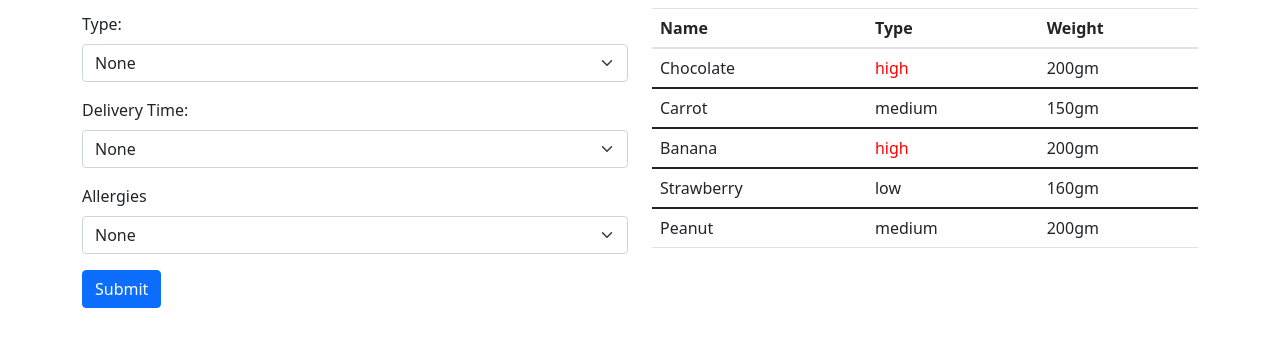
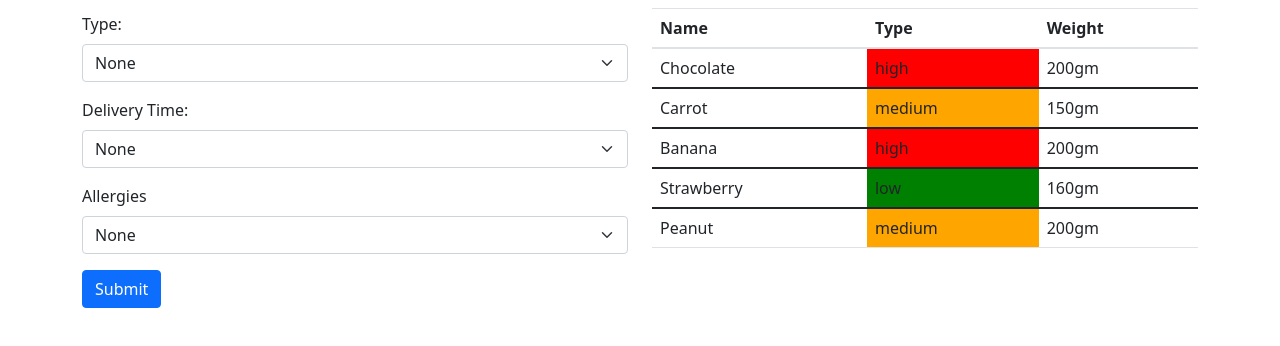
Before and after one commit to Sara-Hasan/HTML-CSS-JS-Assessment-Task, a plain HTML site: page HTML CSS JS Assessment Task/index.html in a window 1280 px wide. Shown: the part 266-612 px from the top of the page. Drawn offline with nearby package versions, Linux system fonts and the light colour scheme.

Commit message:
create file

```diff
--- a/HTML CSS JS Assessment Task/index.html
+++ b/HTML CSS JS Assessment Task/index.html
@@ -101,7 +101,7 @@
                       <a style="text-decoration:none;" href="https://www.zeitverschiebung.net/en/city/292968">
                     </h2> <iframe src="https://www.zeitverschiebung.net/clock-widget-iframe-v2?language=en&size=large&timezone=Asia%2FDubai&show=hour_minute" width="100%" height="140" frameborder="0" seamless>
                     </iframe> </div>
-                <table class="table">
+                <table class="table du">
                     <thead>
                     <tr><th>Name</th><th>Type</th><th>Weight</th></tr>
                     </thead>
--- a/HTML CSS JS Assessment Task/script/script.js
+++ b/HTML CSS JS Assessment Task/script/script.js
@@ -7,8 +7,8 @@ let Allergies = document.getElementById('Allergies');
 let welcome = document.getElementById('welcome');
 let errors = document.querySelectorAll('.errors');
 let signbtn = document.getElementById('signbtn');
-const table = document.querySelector(".table");
-const cupcake_table = document.getElementById('cupcake-table');
+const du = document.querySelector(".du");
+const cupcake_du = document.getElementById('cupcake-du');
 user.addEventListener("blur", (e) => {
 	try {
 		if (user.value == "" || user.value.length < 5 || user.value.length > 17)
@@ -81,8 +81,8 @@ var cup_cakes=[
 
 
 function show_cupcakes(){
-    //write code that shows the cupcakes in the table as per the instructions
-    fetch("../cupCake.json")
+    //write code that shows the cupcakes in the du as per the instructions
+    fetch("https://raw.githubusercontent.com/Sara-Hasan/HTML-CSS-JS-Assessment-Task/main/HTML%20CSS%20JS%20Assessment%20Task/cupCake.json")
     .then((response) => response.json())
     .then((data) => {
       for (i = 0; i < data.length; i++) {
@@ -91,7 +91,7 @@ function show_cupcakes(){
       <td class="${allColor(data[i])}">${data[i].calories}</td>
       <td>${data[i].weight}</td>
     </tr>`;
-        table.insertAdjacentHTML("beforeend", tabel);
+        du.insertAdjacentHTML("beforeend", tabel);
       }
     });
 
--- a/HTML CSS JS Assessment Task/style/style.css
+++ b/HTML CSS JS Assessment Task/style/style.css
@@ -19,12 +19,11 @@ form{
     padding-top: 50px;
 }
 .red {
-    background-color: red;
-    color: red;
+    background-color: red !important;
 }
 .green {
-    background-color: green       ;
+    background-color: green !important;
 }
 .orange {
-    background-color: orange;
+    background-color: orange !important;
 }
```
